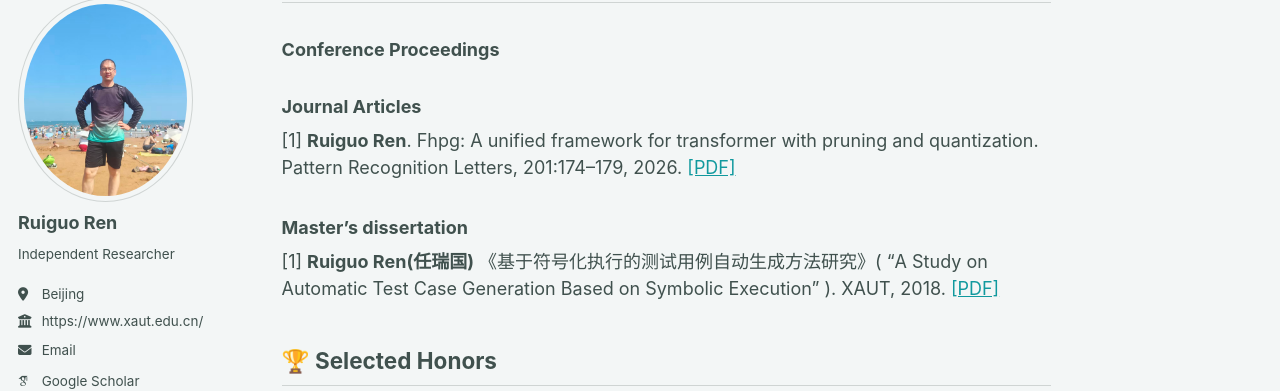
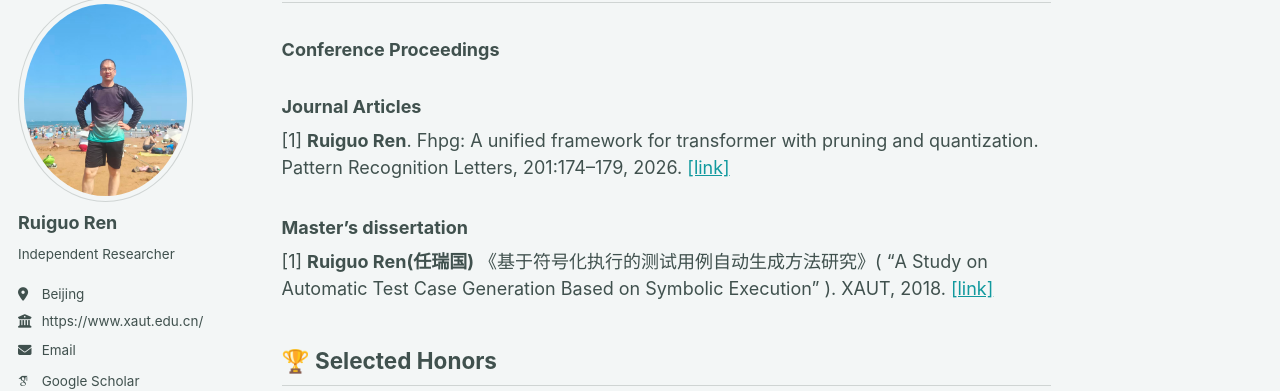
Before and after one commit to rgren-research/rgren-research.github.io, a Jekyll site: the page built from _pages/about.md, in a window 1280 px wide and 900 px high, scrolled down 716 px. Shown: the part 103-494 px from the top of the window. Built offline with Jekyll 4.4.1, drawn with Linux system fonts in a browser that asks for light colours; some web fonts are replaced; a script bundle is joined from its source files by our own code; library files that are not in the unit come from our copies.

Commit message:
Update about.md

```diff
--- a/_pages/about.md
+++ b/_pages/about.md
@@ -33,13 +33,13 @@ I am currently a researcher and system developer. My research interests include
 ### Journal Articles
 
 [1] **Ruiguo Ren**. Fhpg: A unified framework for transformer with pruning and quantization. Pattern Recognition Letters, 201:174–179, 2026.
-    [[PDF]](https://doi.org/10.1016/j.patrec.2026.01.020)
+    [[link]](https://doi.org/10.1016/j.patrec.2026.01.020)
 
 ### Master's dissertation
 
 [1] **Ruiguo Ren(任瑞国)**
      《基于符号化执行的测试用例自动生成方法研究》( "A Study on Automatic Test Case Generation Based on Symbolic Execution" ).
-      XAUT, 2018. [[PDF]](https://kns.cnki.net/kcms2/article/abstract?v=oGHOruzuSDPi2-IOJLmLvV1B6Aitd9ggvcjVb4Cv5M2tNUN2WV6Kzd32UuOgid-uuyG-2nNvatG8FEvzh5dlYURNIu7gwzVM1UTXlxsRb3TjhJMJPdhKzD0eLNNYiKdqI6-7pbkIXZoT9-fqt7Bgsm-dYdUlnHVDRMWilTSyMaY=&uniplatform=NZKPT&language=CHS)
+      XAUT, 2018. [[link]](https://kns.cnki.net/kcms2/article/abstract?v=oGHOruzuSDPi2-IOJLmLvV1B6Aitd9ggvcjVb4Cv5M2tNUN2WV6Kzd32UuOgid-uuyG-2nNvatG8FEvzh5dlYURNIu7gwzVM1UTXlxsRb3TjhJMJPdhKzD0eLNNYiKdqI6-7pbkIXZoT9-fqt7Bgsm-dYdUlnHVDRMWilTSyMaY=&uniplatform=NZKPT&language=CHS)
 
 
 ## 🏆 Selected Honors
```
